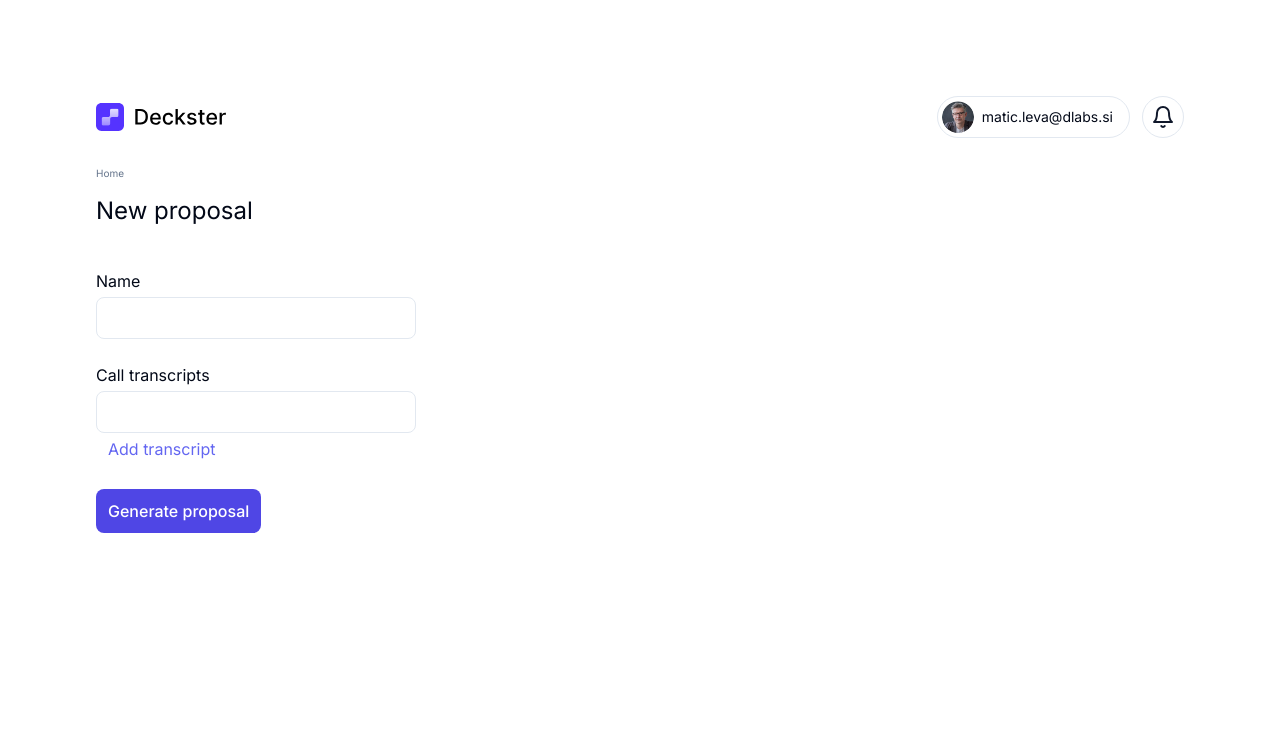
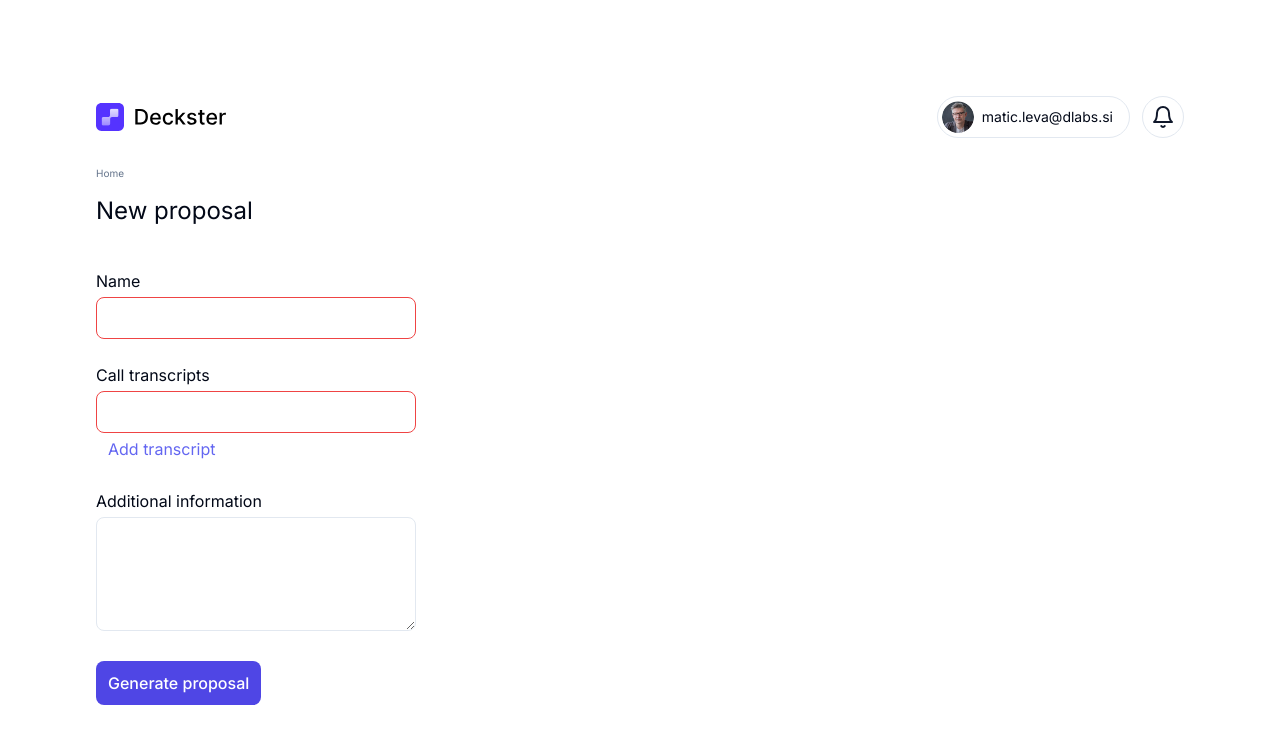
Before and after one commit to dlabs-matic-leva/deckster, a Next.js app: page /project/new in a window 1280 px wide. Shown: the top 744 px of the page. Built offline with nearby package versions, Linux system fonts and the light colour scheme.

Commit message:
include additional information in prompt form

```diff
--- a/app/project/new/generate-proposal.ts
+++ b/app/project/new/generate-proposal.ts
@@ -1,6 +1,11 @@
 "use server";
 
 export async function generateProposal(data: FormData) {
+  let message = data.getAll("transcript").join("\n\n");
+  const info = data.get("info");
+  if (info)
+    message = `These are transcripts\n\n${message}\n\nAnd this is additional info\n\n${info}`;
+
   const res = await fetch("https://j0ikko.buildship.run/proposals/create", {
     method: "POST",
     headers: {
@@ -8,7 +13,7 @@
     },
     body: JSON.stringify({
       name: data.get("name"),
-      message: data.getAll("transcript").join("\n\n"),
+      message: message,
     }),
   });
   return res.json().then((body) => body.id);
--- a/app/project/new/page.tsx
+++ b/app/project/new/page.tsx
@@ -26,7 +26,7 @@
             type="text"
             name="name"
             required
-            className="border rounded-lg px-2 py-2 w-80"
+            className="border rounded-lg px-2 py-2 w-80 invalid:border-red-500"
           />
         </label>
         <label className="block mb-6">
@@ -38,7 +38,7 @@
                   type="text"
                   name="transcript"
                   required
-                  className="border rounded-lg px-2 py-2 w-80"
+                  className="border rounded-lg px-2 py-2 w-80 invalid:border-red-500"
                 />
                 {counter.length > 1 && (
                   <button
@@ -69,6 +69,14 @@
             Add transcript
           </button>
         </label>
+        <label className="block mb-6">
+          <span className="block mb-1">Additional information</span>
+          <textarea
+            name="info"
+            rows={4}
+            className="border rounded-lg px-2 py-2 w-80 invalid:border-red-500"
+          />
+        </label>
         <Button />
       </form>
     </>
```
